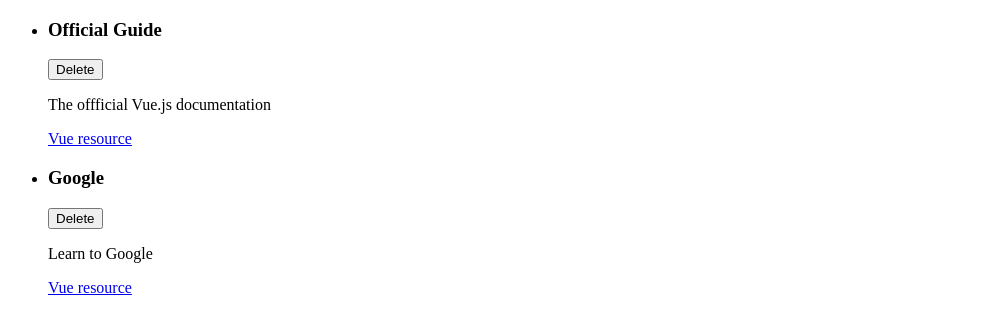
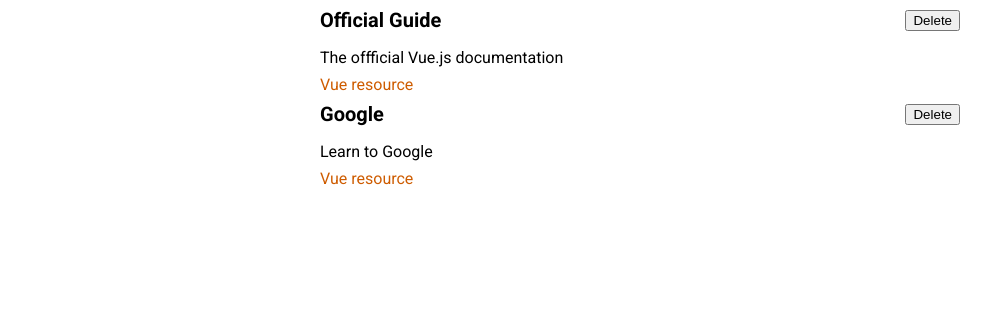
Before and after one commit to panaram1ks/vue-01-starting-project, a Vue app in the folder project-01-starting/: page / in a window 1280 px wide. Shown: the top 334 px of the page, without its empty margins (0-991 px from the left). Built offline with nearby package versions, Linux system fonts and the light colour scheme; the HTML template or start-up script is replaced by a standard one.

Commit message:
styling add new component

```diff
--- a/project-01-starting/src/App.vue
+++ b/project-01-starting/src/App.vue
@@ -1,21 +1,13 @@
 <template>
-  <ul>
-    <learning-resources
-      v-for="res in storedResources"
-      :key="res.id"
-      :title="res.title"
-      :description="res.description"
-      :link="res.link"
-    ></learning-resources>
-  </ul>
+  <stored-resources :resources="storedResources"></stored-resources>
 </template>
 
 <script>
-import LearningResources from './components/learning-resources/LearningResource.vue';
+import StoredResources from './components/learning-resources/StoredResources.vue';
 
 export default {
   components: {
-    LearningResources,
+    StoredResources,
   },
   data() {
     return {
@@ -37,3 +29,19 @@
   },
 };
 </script>
+
+<style>
+@import url('https://fonts.googleapis.com/css2?family=Roboto:wght@400;700&display=swap');
+
+* {
+  box-sizing: border-box;
+}
+
+html {
+  font-family: 'Roboto', sans-serif;
+}
+
+body {
+  margin: 0;
+}
+</style>
--- a/project-01-starting/src/components/learning-resources/LearningResource.vue
+++ b/project-01-starting/src/components/learning-resources/LearningResource.vue
@@ -18,3 +18,35 @@
   props: ['id', 'title', 'description', 'link'],
 };
 </script>
+
+<style scoped>
+li {
+  margin: auto;
+  max-width: 40rem;
+}
+
+header {
+  display: flex;
+  justify-content: space-between;
+  align-items: center;
+}
+
+h3 {
+  font-size: 1.25rem;
+  margin: 0.5rem 0;
+}
+
+p {
+  margin: 0.5rem 0;
+}
+
+a {
+  text-decoration: none;
+  color: #ce5c00;
+}
+
+a:hover,
+a:active {
+  color: #c89300;
+}
+</style>
--- /dev/null
+++ b/project-01-starting/src/components/learning-resources/StoredResources.vue
@@ -0,0 +1,32 @@
+<template>
+  <ul>
+    <learning-resources
+      v-for="res in resources"
+      :key="res.id"
+      :title="res.title"
+      :description="res.description"
+      :link="res.link"
+    ></learning-resources>
+  </ul>
+</template>
+
+<script>
+import LearningResources from './LearningResource.vue';
+
+export default {
+  components: {
+    LearningResources,
+  },
+  props: ['resources'],
+};
+</script>
+
+<style scoped>
+ul {
+  list-style: none;
+  margin: 0;
+  padding: 0;
+  margin: auto;
+  max-width: 40rem;
+}
+</style>
```
